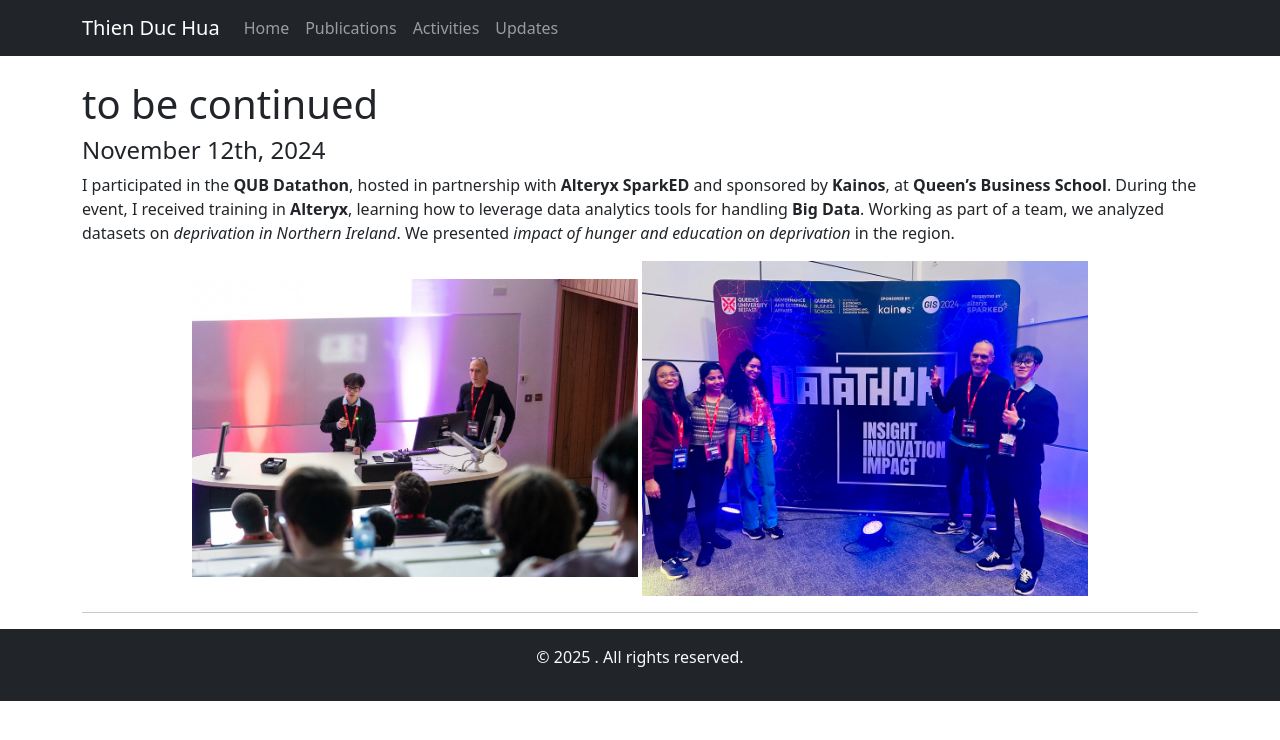
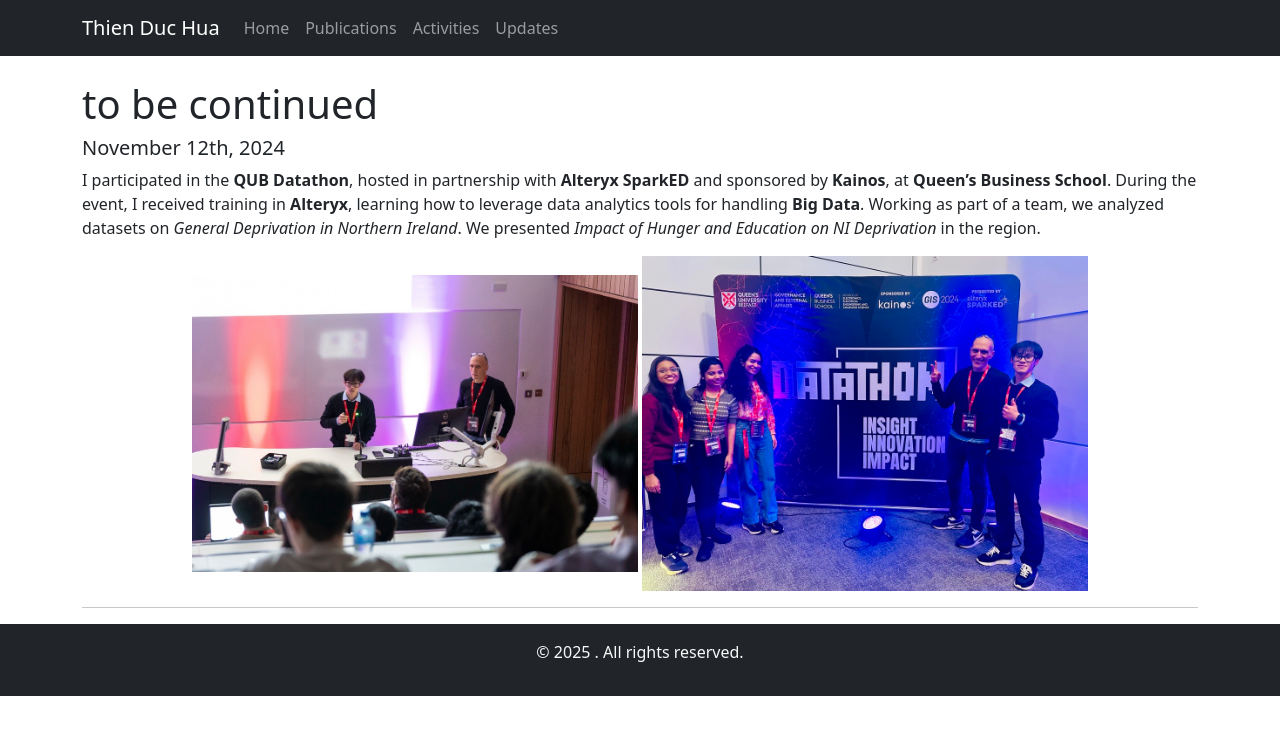
Before and after one commit to thienduchua/thienduchua.github.io, a Jekyll site: the page built from updates.md, in a window 1280 px wide. Shown: the top 740 px of the page. Built offline with Jekyll 4.4.1, drawn with Linux system fonts in a browser that asks for light colours.

Commit message:
Update updates.md

```diff
--- a/updates.md
+++ b/updates.md
@@ -5,9 +5,9 @@ title: Updates
 
 # to be continued
 
-#### November 12th, 2024
+##### November 12th, 2024
 
-I participated in the **QUB Datathon**, hosted in partnership with **Alteryx SparkED** and sponsored by **Kainos**, at **Queen’s Business School**. During the event, I received training in **Alteryx**, learning how to leverage data analytics tools for handling **Big Data**. Working as part of a team, we analyzed datasets on *deprivation in Northern Ireland*. We presented *impact of hunger and education on deprivation* in the region.
+I participated in the **QUB Datathon**, hosted in partnership with **Alteryx SparkED** and sponsored by **Kainos**, at **Queen’s Business School**. During the event, I received training in **Alteryx**, learning how to leverage data analytics tools for handling **Big Data**. Working as part of a team, we analyzed datasets on *General Deprivation in Northern Ireland*. We presented *Impact of Hunger and Education on NI Deprivation* in the region.
 
 <div align="center">
     <img src="/assets/datathon_1.jpg" alt="Presentation" width="40%">
```
